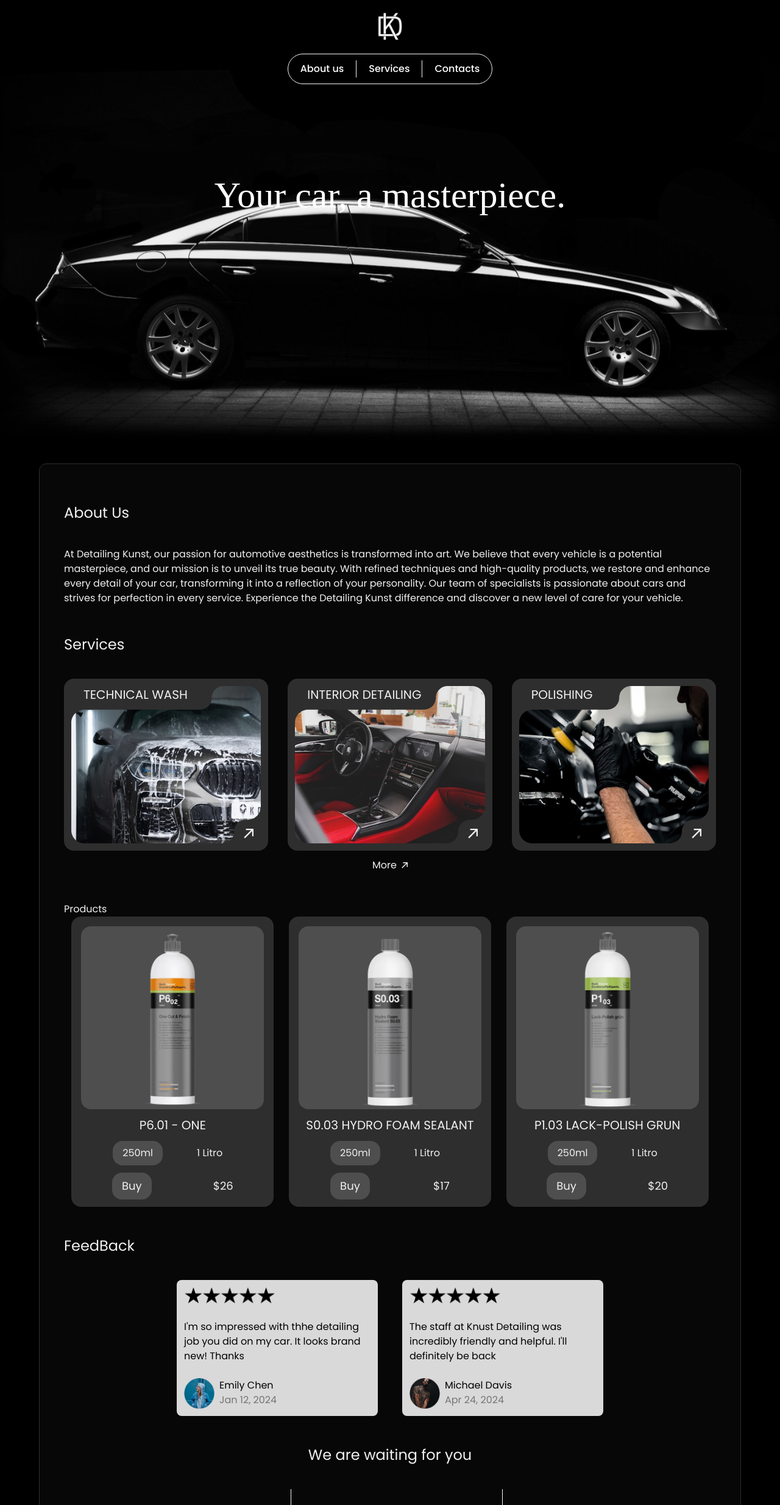
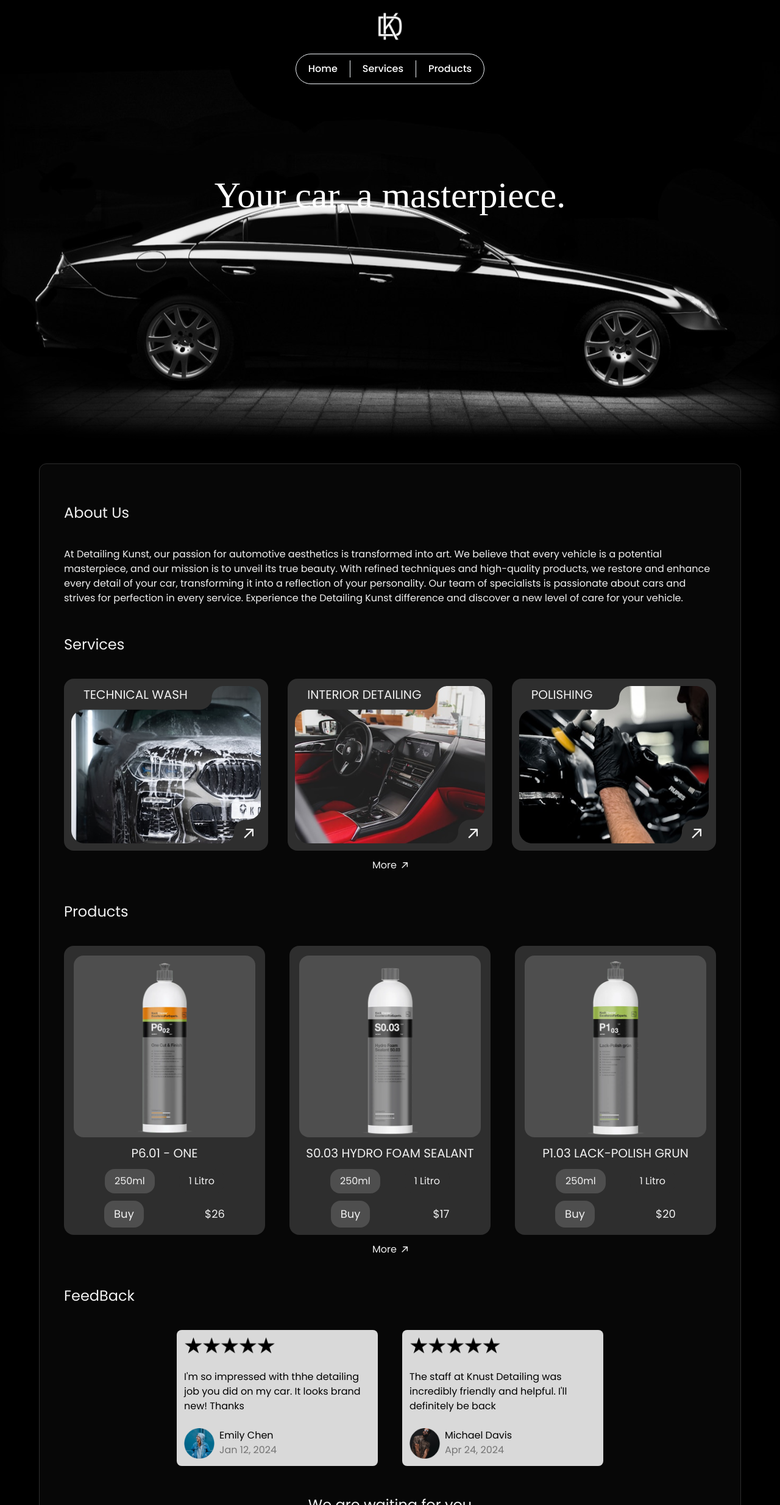
Before and after one commit to GustavoSilvadeCarvalho/kunst-detailing, a Next.js app: page / in a window 1280 px wide. Shown: the top 2468 px of the page at 61% size. Built offline with nearby package versions, Linux system fonts and the light colour scheme; a web font is replaced by a local one.

Commit message:
Enhance product display layout and update navigation links

```diff
--- a/src/components/products/products.tsx
+++ b/src/components/products/products.tsx
@@ -2,7 +2,7 @@ import Card from "@/components/products/card";
 
 export default function Products() {
     return (
-        <div className="flex justify-around">
+        <div className="flex flex-col lg:flex-row items-center gap-10 justify-around w-[100%]">
             <Card
                 product="P6.01 - ONE"
                 imageUrl="/p6.png"
--- a/src/components/products/sessaoProducts.tsx
+++ b/src/components/products/sessaoProducts.tsx
@@ -1,10 +1,22 @@
 import Products from "./products";
+import Image from 'next/image';
 
 export default function SessaoProducts() {
     return (
-        <div>
-            <h1>Products</h1>
-            <Products />
+        <div className="flex flex-col gap-10">
+            <h1 className="text-2xl">Products</h1>
+            <div className="flex flex-col items-center w-[100%] gap-3">
+                <Products />
+                <div className="flex gap-2">
+                    <a href="">More</a>
+                    <Image
+                        src='/arrow.svg'
+                        alt="seta"
+                        width={10}
+                        height={10}
+                    />
+                </div>
+            </div>
         </div>
     )
 }
--- a/src/components/ui/navBar.tsx
+++ b/src/components/ui/navBar.tsx
@@ -3,7 +3,7 @@ export default function NavBar() {
         <nav className="flex justify-center items-center py-2 absolute top-20 z-20">
             <ul className="flex items-center border border-slate-100 rounded-full bg-transparent">
                 <li className="py-2 lg:py-3">
-                    <a href="#about" className="px-3 lg:px-5 py-2 text-white text-sm lg:text-base font-medium hover:text-gray-400">About us</a>
+                    <a href="#about" className="px-3 lg:px-5 py-2 text-white text-sm lg:text-base font-medium hover:text-gray-400">Home</a>
                 </li>
 
                 <li className="w-px h-5 lg:h-7 bg-slate-100"></li>
@@ -15,7 +15,7 @@ export default function NavBar() {
                 <li className="w-px h-5 lg:h-7 bg-slate-100"></li>
 
                 <li className="py-2 lg:py-3">
-                    <a href="#contacts" className="px-3 lg:px-5 py-2 text-white text-sm lg:text-base font-medium hover:text-gray-400">Contacts</a>
+                    <a href="#contacts" className="px-3 lg:px-5 py-2 text-white text-sm lg:text-base font-medium hover:text-gray-400">Products</a>
                 </li>
             </ul>
         </nav>
```
Also changed, not shown: public/Rrr.png (deleted), public/h9.png (deleted).
